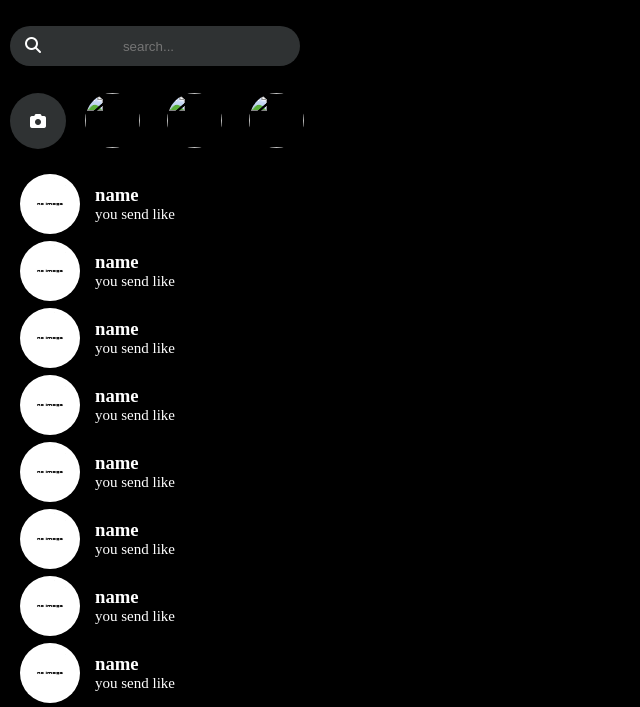
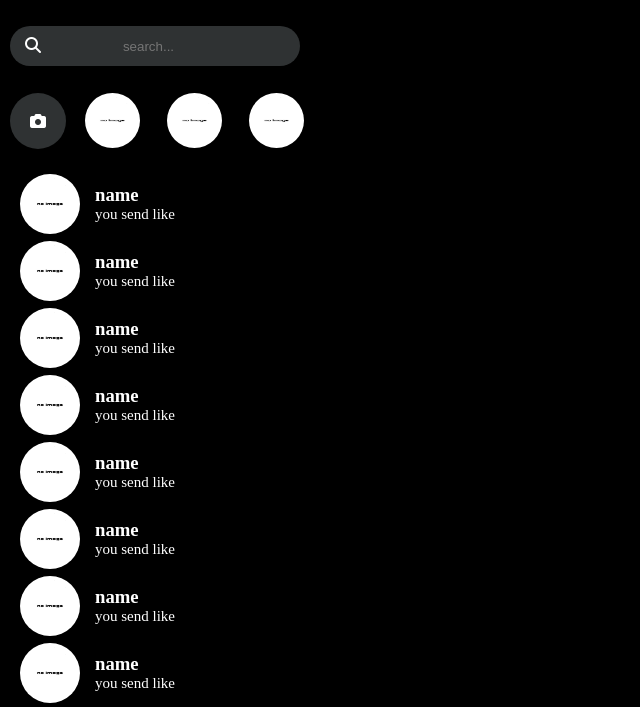
Before and after one commit to luka52/copy-of-mesenger, a plain HTML site: page index.html in a window 1280 px wide. Shown: the part 70-777 px from the top of the page, without its empty margins (0-640 px from the left). Drawn offline with Linux system fonts and the light colour scheme.

Commit message:
Update index.html

```diff
--- a/index.html
+++ b/index.html
@@ -21,9 +21,9 @@
     </div>
     <div class="stories">
       <i class="fas fa-camera"></i>
-      <img class="imgphoto aaa" src="photos/profilephoto.png" />
-      <img class="imgphoto" src="photos/profilephoto.png" />
-      <img class="imgphoto" src="photos/profilephoto.png" />
+      <img class="imgphoto aaa" src="profilephoto.png" />
+      <img class="imgphoto" src="profilephoto.png" />
+      <img class="imgphoto" src="profilephoto.png" />
 
     </div>
 
```
